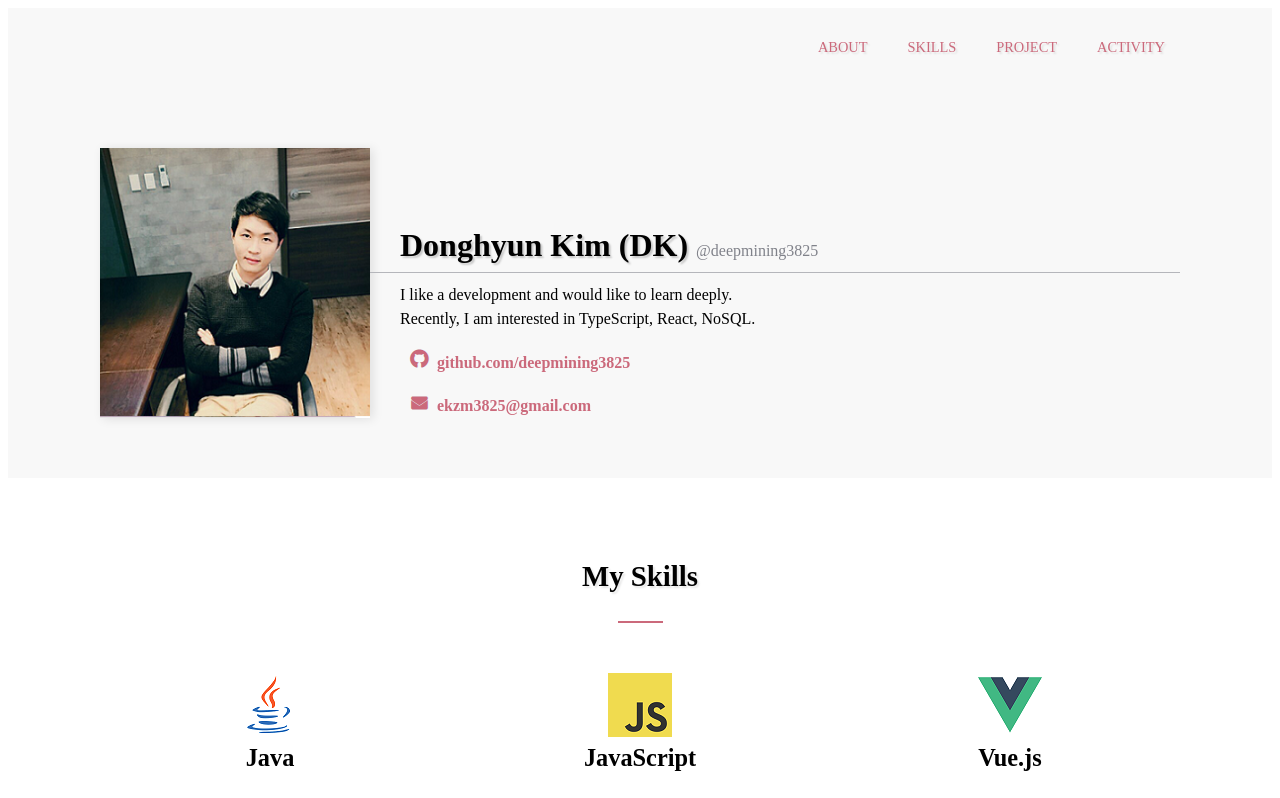
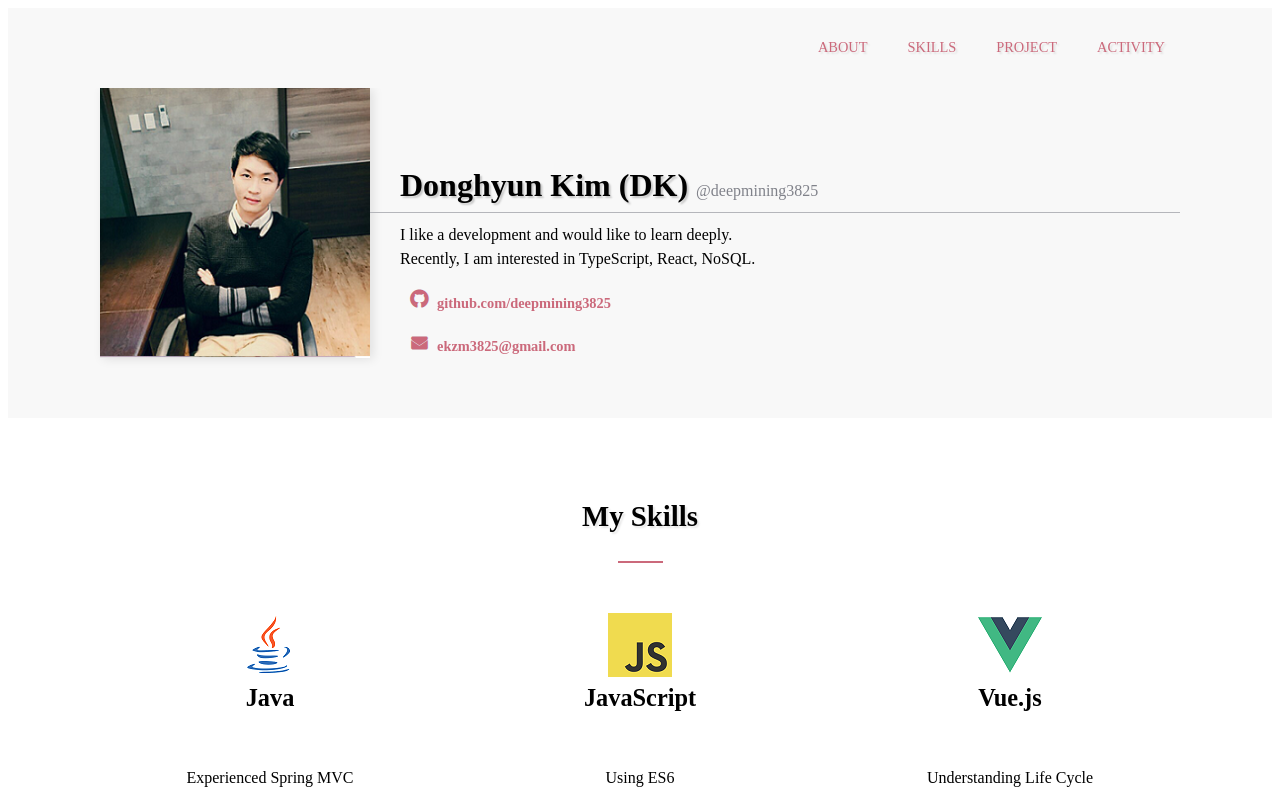
Before and after one commit to deepmining3825/donghyun.info, a Vue app: page /about in a window 1280 px wide. Shown: the top 798 px of the page. Built offline with nearby package versions, Linux system fonts and the light colour scheme.

Commit message:
css 수정

```diff
--- a/src/views/MainView.vue
+++ b/src/views/MainView.vue
@@ -86,7 +86,7 @@ export default {
     flex-direction: column;
 }
 .about {
-    padding: 60px 0;
+    padding: 0px 60px 60px 60px;
     background-color: #f8f8f8;
 }
 .about_wrap {
@@ -132,7 +132,7 @@ a {
     line-height: 1.5rem;
 }
 .contact_address {
-    font-size: 1rem;
+    font-size: 0.9rem;
 }
 a:hover {
     color: #abcee2;
```
